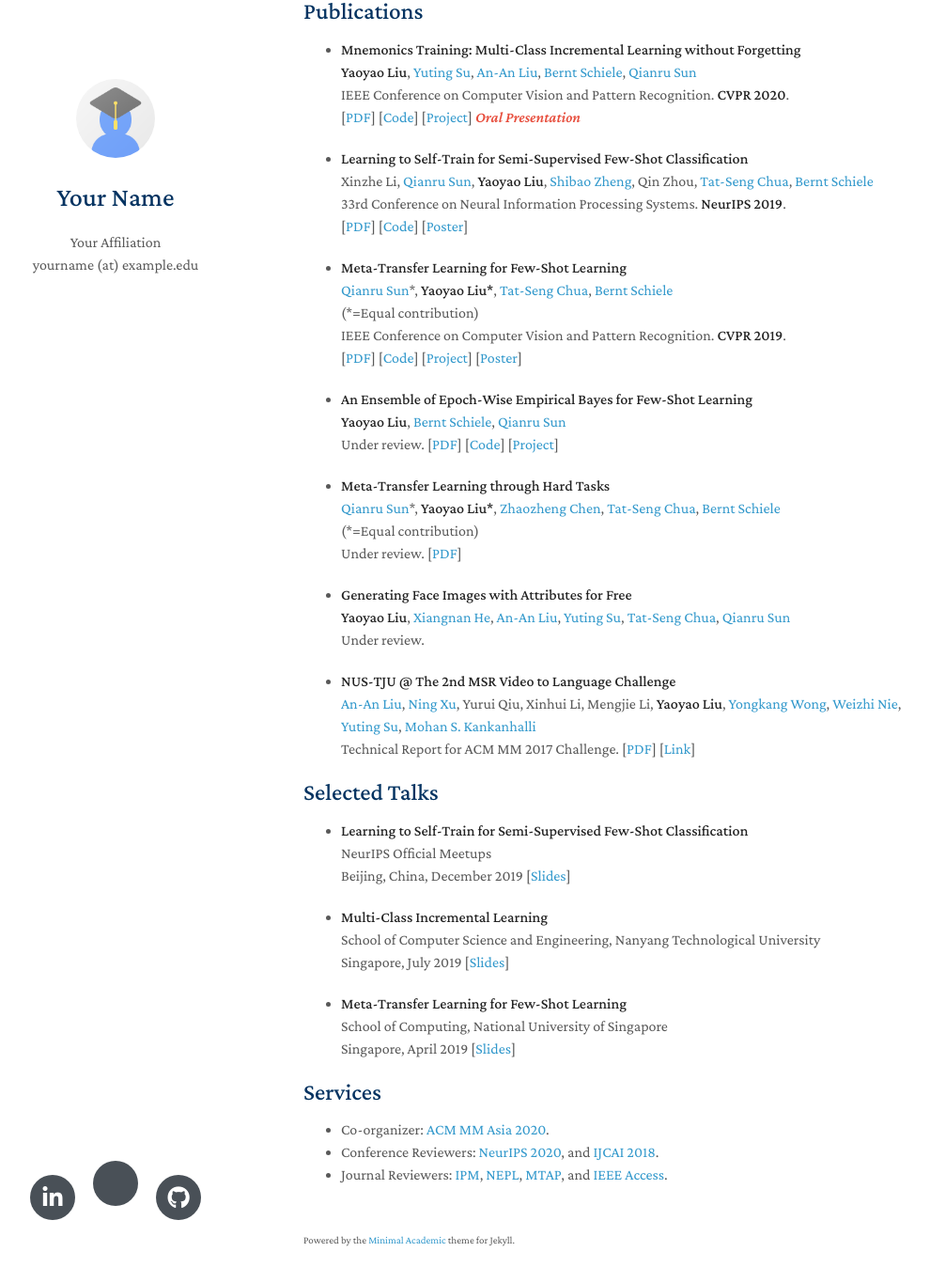
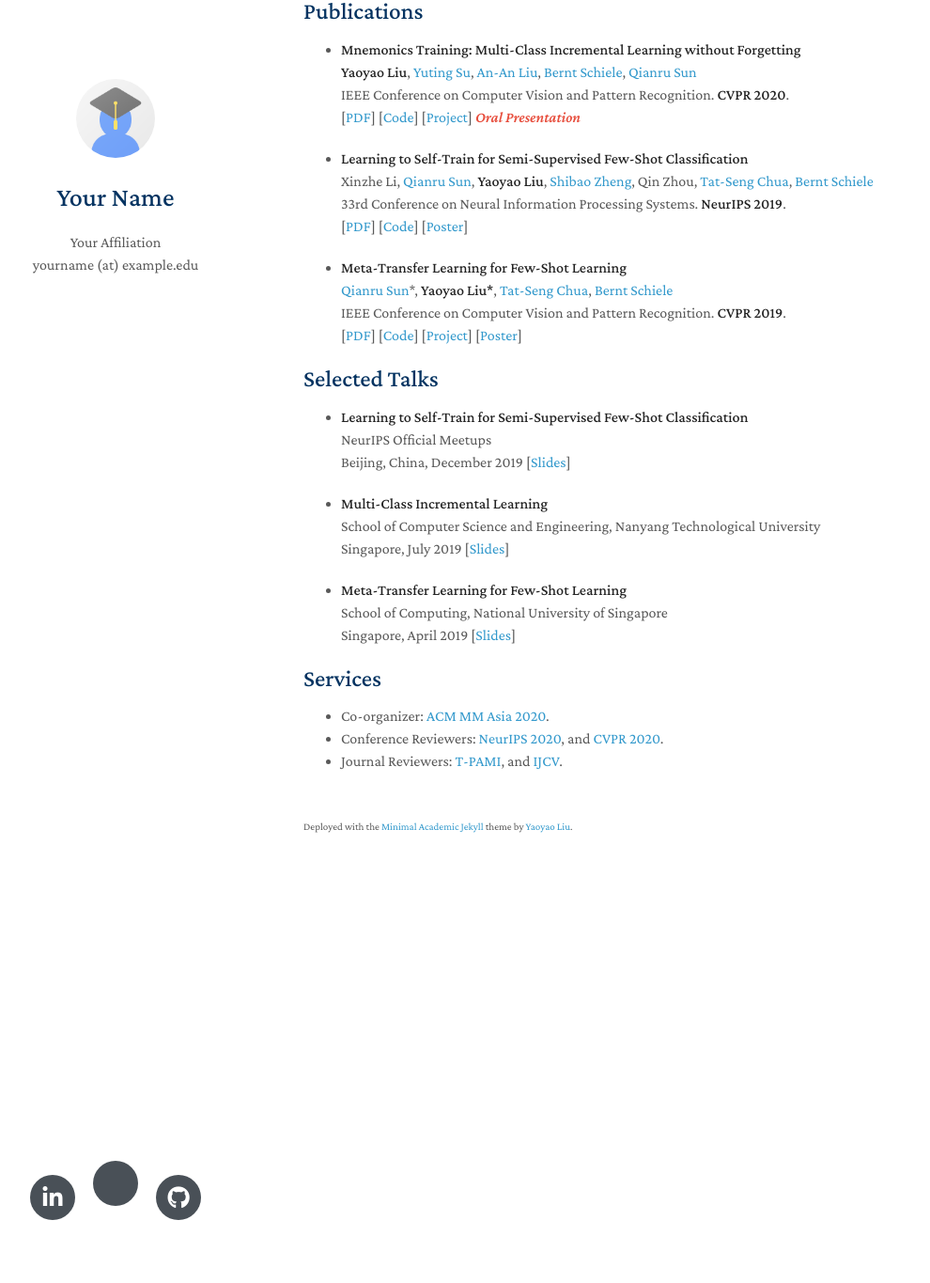
Before and after one commit to yaoyao-liu/minimal-light, a Jekyll site: the page built from index.md, in a window 1280 px wide and 1400 px high, scrolled down 337 px. Shown: the top 1365 px of the window at 94% size, without its empty margins (147-1137 px from the left). Built offline with Jekyll 4.4.1, drawn with Linux system fonts in a browser that asks for light colours; nearby versions of some CDN libraries; a style sheet for code colours, icons or effects is not loaded; our own code applies the rules of GitHub Pages for plain Markdown files.

Commit message:
update demo page

```diff
--- a/_layouts/homepage.html
+++ b/_layouts/homepage.html
@@ -48,7 +48,7 @@
 
       <br>
 
-      <p><small>Powered by the <a href="https://github.com/yaoyao-liu/minimal-academic" target="_blank" rel="noopener">Minimal Academic</a> theme for Jekyll.</small></p>
+      <p><small>Deployed with the <a href="https://github.com/yaoyao-liu/minimal-academic" target="_blank" rel="noopener">Minimal Academic Jekyll</a> theme by <a href="https://yyliu.net/" target="_blank" rel="noopener">Yaoyao Liu</a>.</small></p>
 
       </section>
       <footer>
--- a/index.md
+++ b/index.md
@@ -36,37 +36,10 @@
   <br>
   [Qianru Sun](https://qianrusun1015.github.io/)\*, **Yaoyao Liu\***, [Tat-Seng Chua](https://www.chuatatseng.com/), [Bernt Schiele](https://www.mpi-inf.mpg.de/departments/computer-vision-and-multimodal-computing/people/bernt-schiele/)
   <br>
-  (\*=Equal contribution)
-  <br>
   IEEE Conference on Computer Vision and Pattern Recognition. **CVPR 2019**.
   <br>
   [[PDF](http://openaccess.thecvf.com/content_CVPR_2019/papers/Sun_Meta-Transfer_Learning_for_Few-Shot_Learning_CVPR_2019_paper.pdf)] [[Code](https://github.com/yaoyao-liu/meta-transfer-learning)] [[Project](https://mtl.yyliu.net/)] [[Poster](https://people.mpi-inf.mpg.de/~yaliu/files/meta-transfer-learning-poster.pdf)]
 
-- **An Ensemble of Epoch-Wise Empirical Bayes for Few-Shot Learning**
-  <br>
-  **Yaoyao Liu**, [Bernt Schiele](https://www.mpi-inf.mpg.de/departments/computer-vision-and-multimodal-computing/people/bernt-schiele/), [Qianru Sun](https://qianrusun1015.github.io/)
-  <br>
-  Under review. [[PDF](https://arxiv.org/pdf/1904.08479.pdf)] [[Code](https://github.com/yaoyao-liu/E3BM)] [[Project](https://e3bm.yyliu.net/)]
-
-- **Meta-Transfer Learning through Hard Tasks**
-  <br>
-  [Qianru Sun](https://qianrusun1015.github.io/)\*, **Yaoyao Liu\***, [Zhaozheng Chen](https://zhaozhengchen.github.io/), [Tat-Seng Chua](https://www.chuatatseng.com/), [Bernt Schiele](https://www.mpi-inf.mpg.de/departments/computer-vision-and-multimodal-computing/people/bernt-schiele/)
-  <br>
-  (\*=Equal contribution)
-  <br>
-  Under review. [[PDF](https://arxiv.org/pdf/1910.03648.pdf)]
-
-- **Generating Face Images with Attributes for Free**
-  <br>
-  **Yaoyao Liu**, [Xiangnan He](http://staff.ustc.edu.cn/~hexn/), [An-An Liu](https://www.iti-tju.org/#/people/liuananEnglish), [Yuting Su](https://www.iti-tju.org/#/people/suyutingEnglish), [Tat-Seng Chua](https://www.chuatatseng.com/), [Qianru Sun](https://qianrusun1015.github.io/)
-  <br>
-  Under review.
-
-- **NUS-TJU @ The 2nd MSR Video to Language Challenge**
-  <br>
-  [An-An Liu](https://www.iti-tju.org/#/people/liuananEnglish), [Ning Xu](https://ningxu1990.github.io/), Yurui Qiu, Xinhui Li, Mengjie Li, **Yaoyao Liu**, [Yongkang Wong](https://www.comp.nus.edu.sg/cs/bio/wongyk/), [Weizhi Nie](http://seea.tju.edu.cn/szdw/xxx/201703/t20170322_292375.htm), [Yuting Su](https://www.iti-tju.org/#/people/suyutingEnglish), [Mohan S. Kankanhalli](https://www.comp.nus.edu.sg/~mohan/)
-  <br>
-  Technical Report for ACM MM 2017 Challenge. [[PDF](https://people.mpi-inf.mpg.de/~yaliu/files/msr-video-to-language-challenge.pdf)] [[Link](http://ms-multimedia-challenge.com/2017/leaderboard)]
 
 ## Selected Talks
 
@@ -91,5 +64,5 @@
 ## Services
 
 - Co-organizer: [ACM MM Asia 2020](https://mmasia2020.org/).
-- Conference Reviewers: [NeurIPS 2020](https://neurips.cc/Conferences/2020), and [IJCAI 2018](https://www.ijcai-18.org/).
-- Journal Reviewers: [IPM](https://www.journals.elsevier.com/information-processing-and-management), [NEPL](https://www.springer.com/journal/11063), [MTAP](https://link.springer.com/journal/11042), and [IEEE Access](https://ieeeaccess.ieee.org/).
+- Conference Reviewers: [NeurIPS 2020](https://neurips.cc/Conferences/2020), and [CVPR 2020](http://cvpr2020.thecvf.com/).
+- Journal Reviewers: [T-PAMI](https://ieeexplore.ieee.org/xpl/RecentIssue.jsp?punumber=34), and [IJCV](https://www.springer.com/journal/11263).
```
